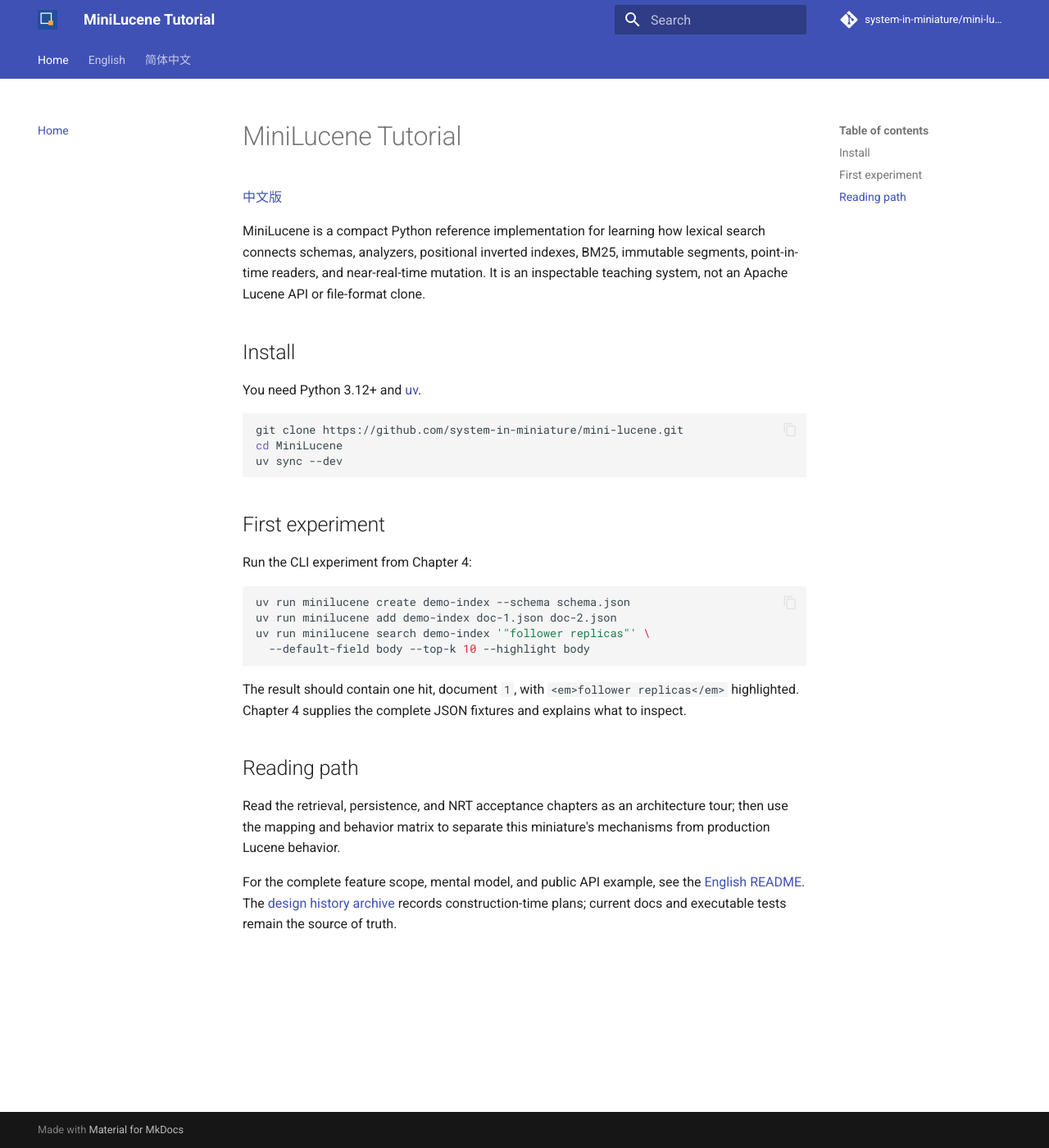
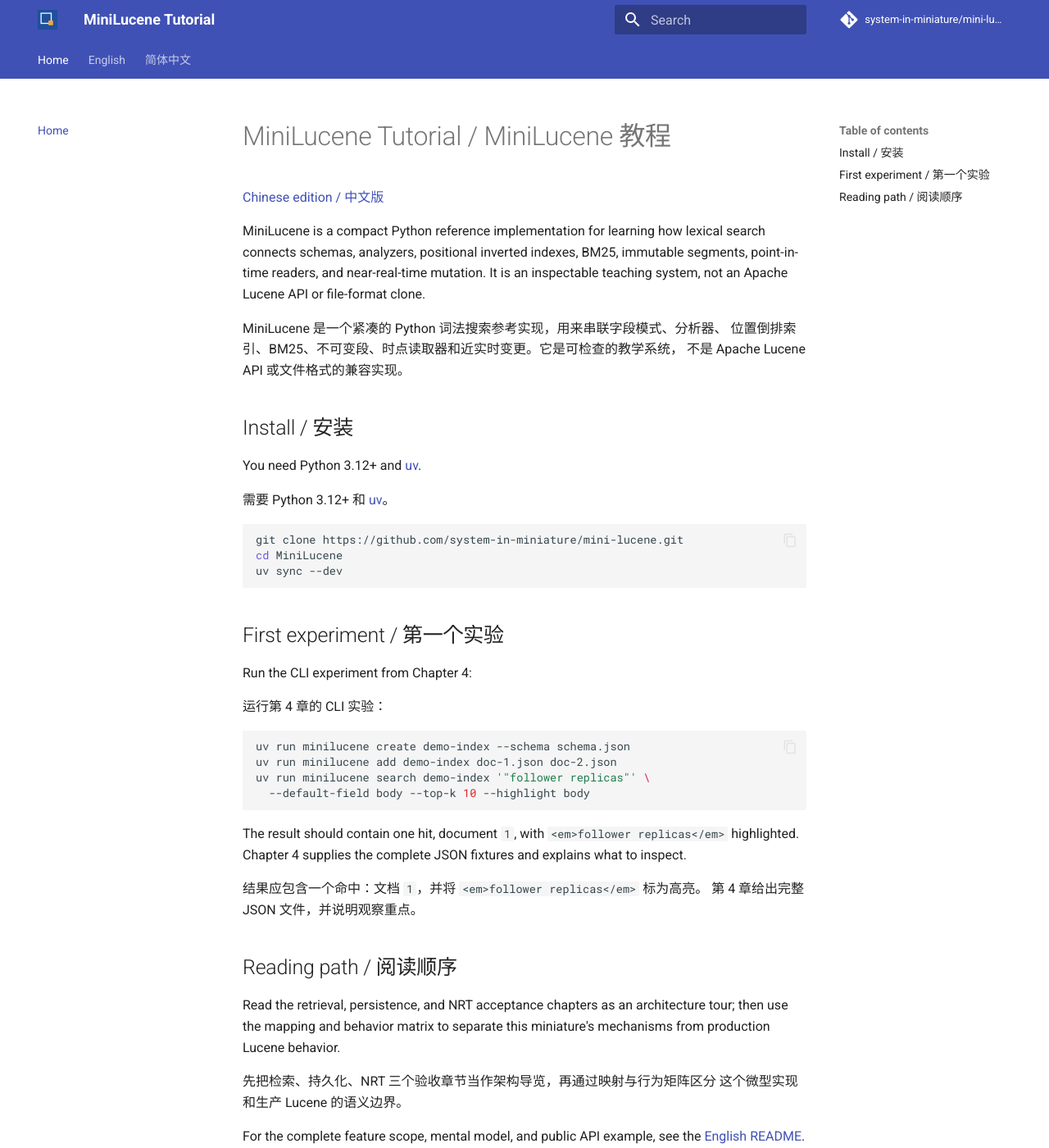
Before and after one commit to system-in-miniature/mini-lucene, an MkDocs documentation site: the page built from docs/index.md, in a window 1280 px wide and 1400 px high. Shown: the whole window at 82% size. Built offline with MkDocs 1.6.1 and Material for MkDocs 9.7.7, drawn with Linux system fonts in a browser that asks for light colours; comment, search, counter and statistics services are not loaded; some of the changed text lies outside the part shown.

Commit message:
docs: make homepage fully bilingual

````diff
--- a/docs/index.md
+++ b/docs/index.md
@@ -1,15 +1,21 @@
-# MiniLucene Tutorial
+# MiniLucene Tutorial / MiniLucene 教程
 
-[中文版](zh/index.md)
+[Chinese edition / 中文版](zh/index.md)
 
 MiniLucene is a compact Python reference implementation for learning how
 lexical search connects schemas, analyzers, positional inverted indexes, BM25,
 immutable segments, point-in-time readers, and near-real-time mutation. It is
 an inspectable teaching system, not an Apache Lucene API or file-format clone.
 
-## Install
+MiniLucene 是一个紧凑的 Python 词法搜索参考实现，用来串联字段模式、分析器、
+位置倒排索引、BM25、不可变段、时点读取器和近实时变更。它是可检查的教学系统，
+不是 Apache Lucene API 或文件格式的兼容实现。
+
+## Install / 安装
 
 You need Python 3.12+ and [uv](https://docs.astral.sh/uv/).
+
+需要 Python 3.12+ 和 [uv](https://docs.astral.sh/uv/)。
 
 ```bash
 git clone https://github.com/system-in-miniature/mini-lucene.git
@@ -17,9 +23,11 @@
 uv sync --dev
 ```
 
-## First experiment
+## First experiment / 第一个实验
 
 Run the CLI experiment from Chapter 4:
+
+运行第 4 章的 CLI 实验：
 
 ```bash
 uv run minilucene create demo-index --schema schema.json
@@ -32,13 +40,24 @@
 `<em>follower replicas</em>` highlighted. Chapter 4 supplies the complete JSON
 fixtures and explains what to inspect.
 
-## Reading path
+结果应包含一个命中：文档 `1`，并将 `<em>follower replicas</em>` 标为高亮。
+第 4 章给出完整 JSON 文件，并说明观察重点。
+
+## Reading path / 阅读顺序
 
 Read the retrieval, persistence, and NRT acceptance chapters as an architecture
 tour; then use the mapping and behavior matrix to separate this miniature's
 mechanisms from production Lucene behavior.
 
+先把检索、持久化、NRT 三个验收章节当作架构导览，再通过映射与行为矩阵区分
+这个微型实现和生产 Lucene 的语义边界。
+
 For the complete feature scope, mental model, and public API example, see the
 [English README](https://github.com/system-in-miniature/mini-lucene#readme).
 The [design history archive](superpowers/README.md) records construction-time
 plans; current docs and executable tests remain the source of truth.
+
+完整功能范围、心智模型和公共 API 示例见
+[中文 README](https://github.com/system-in-miniature/mini-lucene/blob/main/README.zh-CN.md)。
+[设计历史存档](superpowers/README.md)记录建设期计划；现行文档与可执行测试
+才是当前事实来源。
````
Also changed, not shown: 1 other file.
